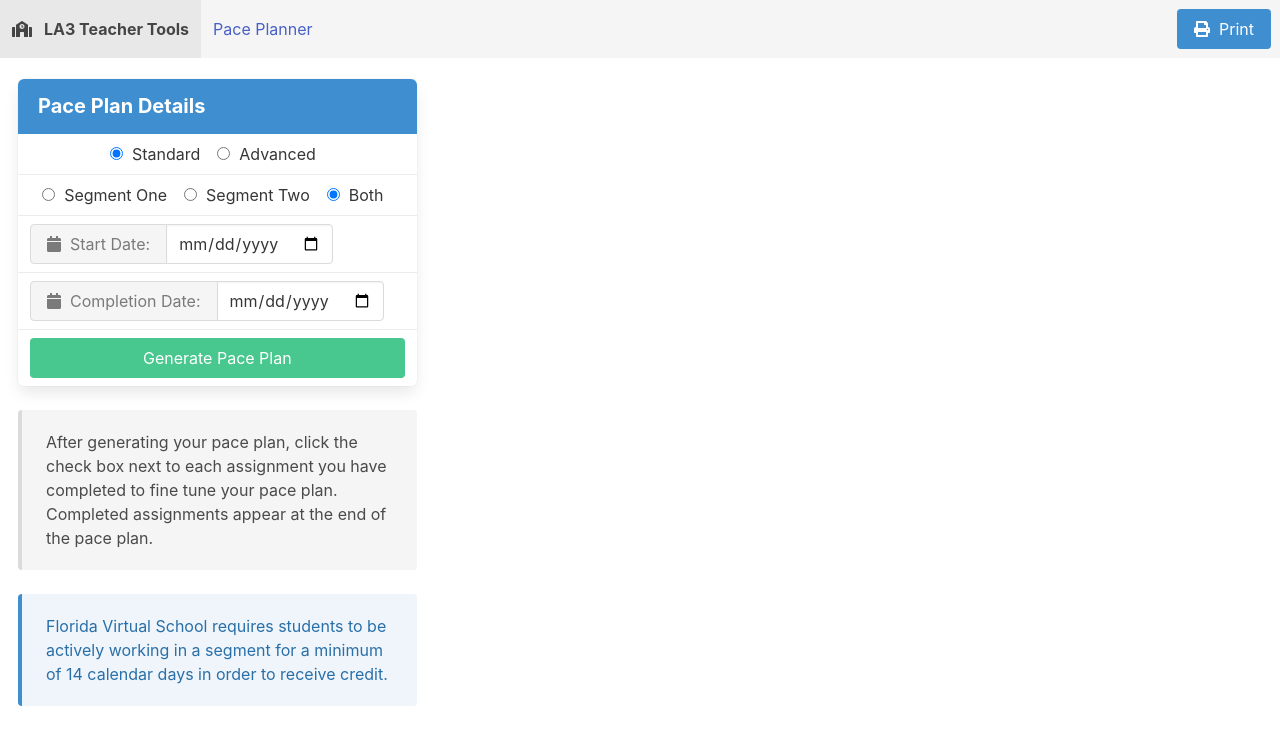
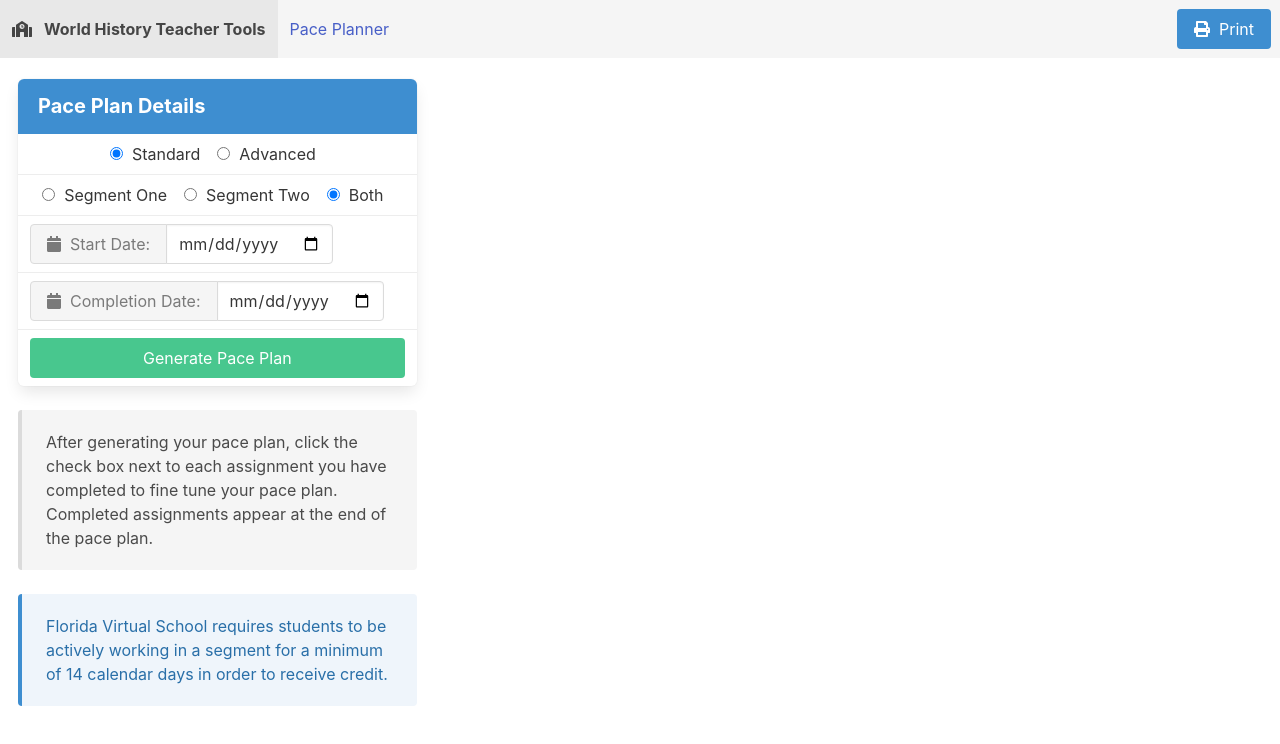
Before and after one commit to jamesmillerio/teacher-tools, a React (Create React App) app: page /#/pace in a window 1280 px wide. Shown: the top 744 px of the page. Built offline with nearby package versions, Linux system fonts and the light colour scheme.

Commit message:
Upgrading and fixing header and build issue.

```diff
--- a/src/App.js
+++ b/src/App.js
@@ -14,7 +14,7 @@ function App() {
         <div className="navbar-brand">
           <a className="navbar-item" href="#/">
             <FontAwesomeIcon icon={faSchool} className="margin-right-s" />
-            <strong>LA3 Teacher Tools</strong>
+            <strong>World History Teacher Tools</strong>
           </a>
         </div>
 
```
Also changed, not shown: package.json (+5 -2 lines), 1 other file (tests, documents, lock files or other folders).
